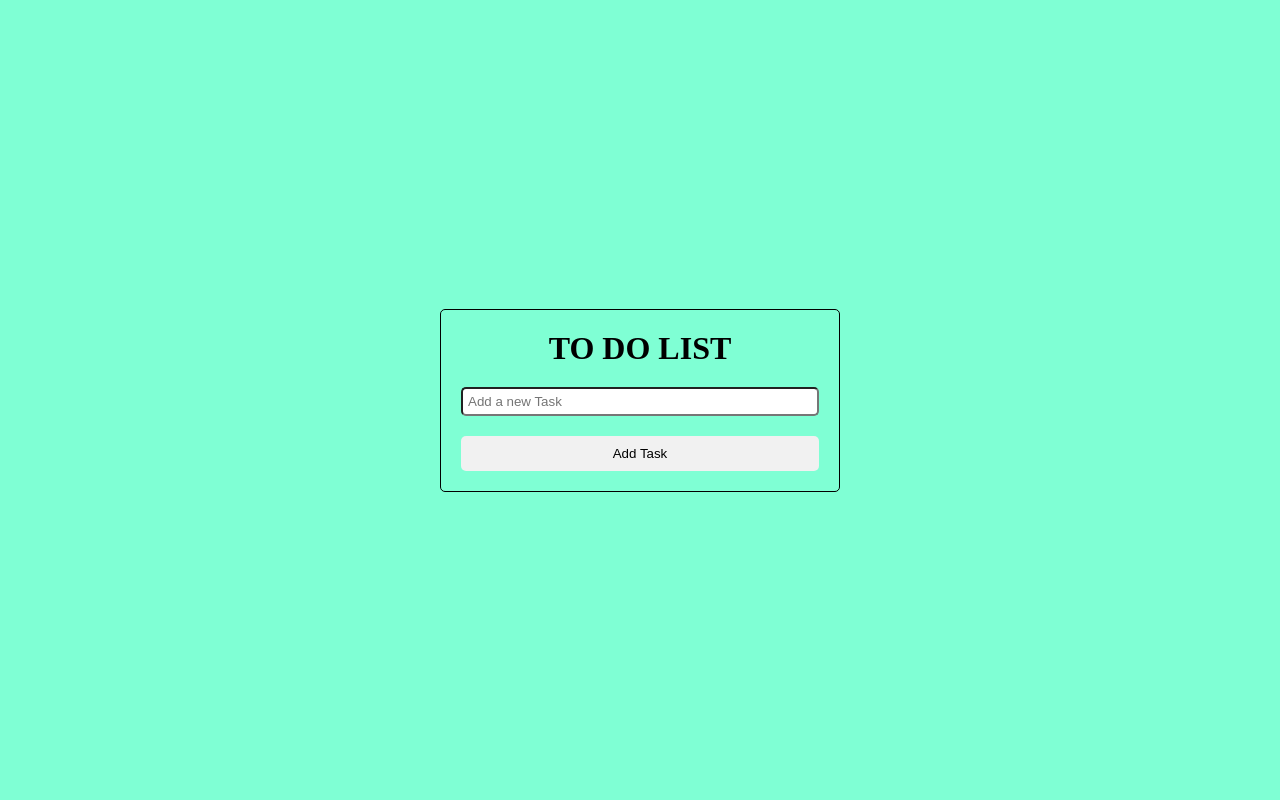
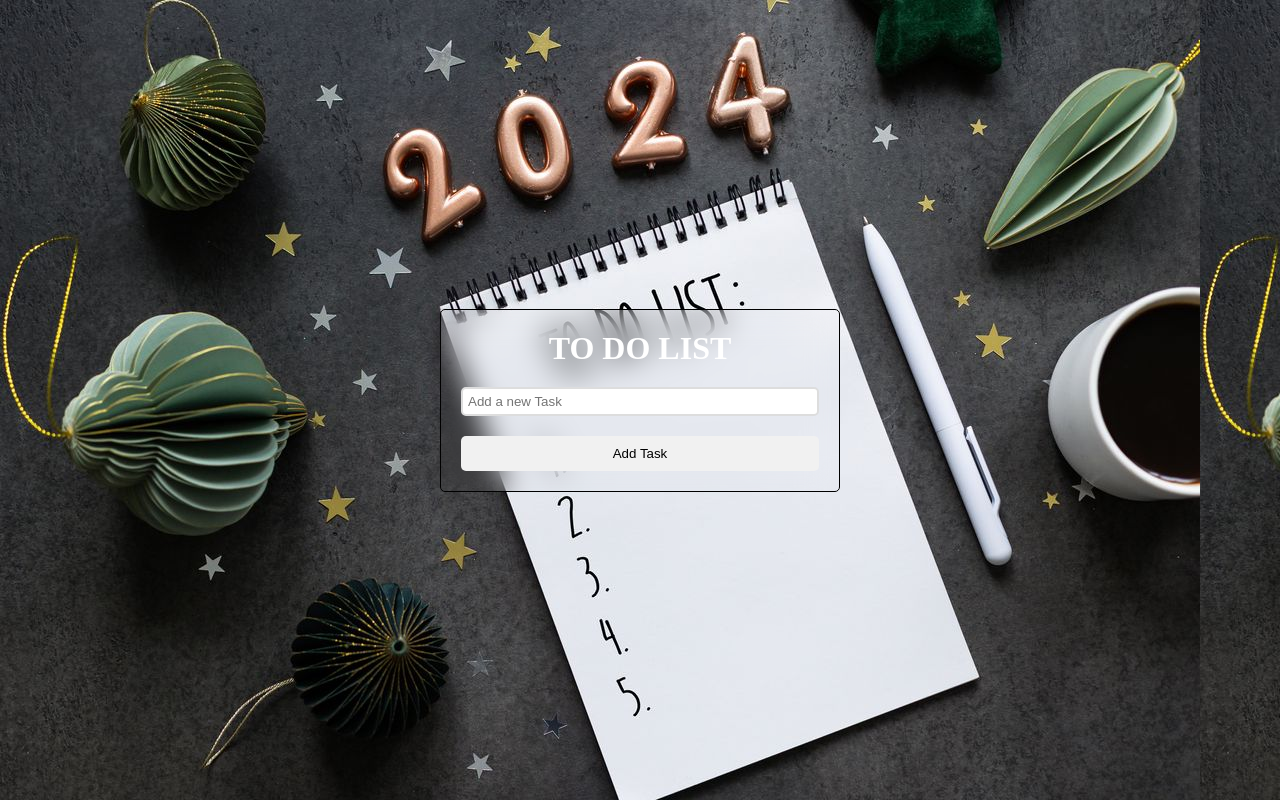
Before and after one commit to MuhammadMustafeez/Todo-List, a plain HTML site: page index.html in a window 1280 px wide. Drawn offline with Linux system fonts and the light colour scheme.

Commit message:
background image added using CSS

```diff
--- a/index.css
+++ b/index.css
@@ -8,7 +8,7 @@ body{
     justify-content: center;
     height: 100vh;
     align-items: center;
-    background-color: aquamarine;
+    background-image: url("./image/bg-img.jpg");
 }
 div{
     width: 400px;
@@ -19,11 +19,14 @@ div{
     display: flex;
     justify-content: center;
     flex-direction: column;
+    backdrop-filter:blur(15px);
 }
 div h1{
     display: flex;
     justify-content: center;
     margin-bottom: 20px;
+    color: #fff;
+
 }
 div input{
     width: 100%;
@@ -31,6 +34,8 @@ div input{
     border-radius: 5px;
     margin-right: 5px;
     margin-bottom: 20px;
+    outline: none;
+    border: 2px solid #ddd;
 }
 div button {
     border-radius: 5px;
@@ -43,3 +48,6 @@ button:hover{
     background-color: #090808;
     color: white;
 }
+ul{
+
+}
--- a/index.html
+++ b/index.html
@@ -7,7 +7,7 @@
     <link rel="stylesheet" href="index.css">
 </head>
 <body>
-    <div class="container">
+    <div>
         <h1>TO DO LIST</h1>
         <input type="text" id="textInput" placeholder="Add a new Task">
         <button type="button" onclick="addTask();">Add Task</button>
```
Also changed, not shown: image/bg-img.jpg (added).
